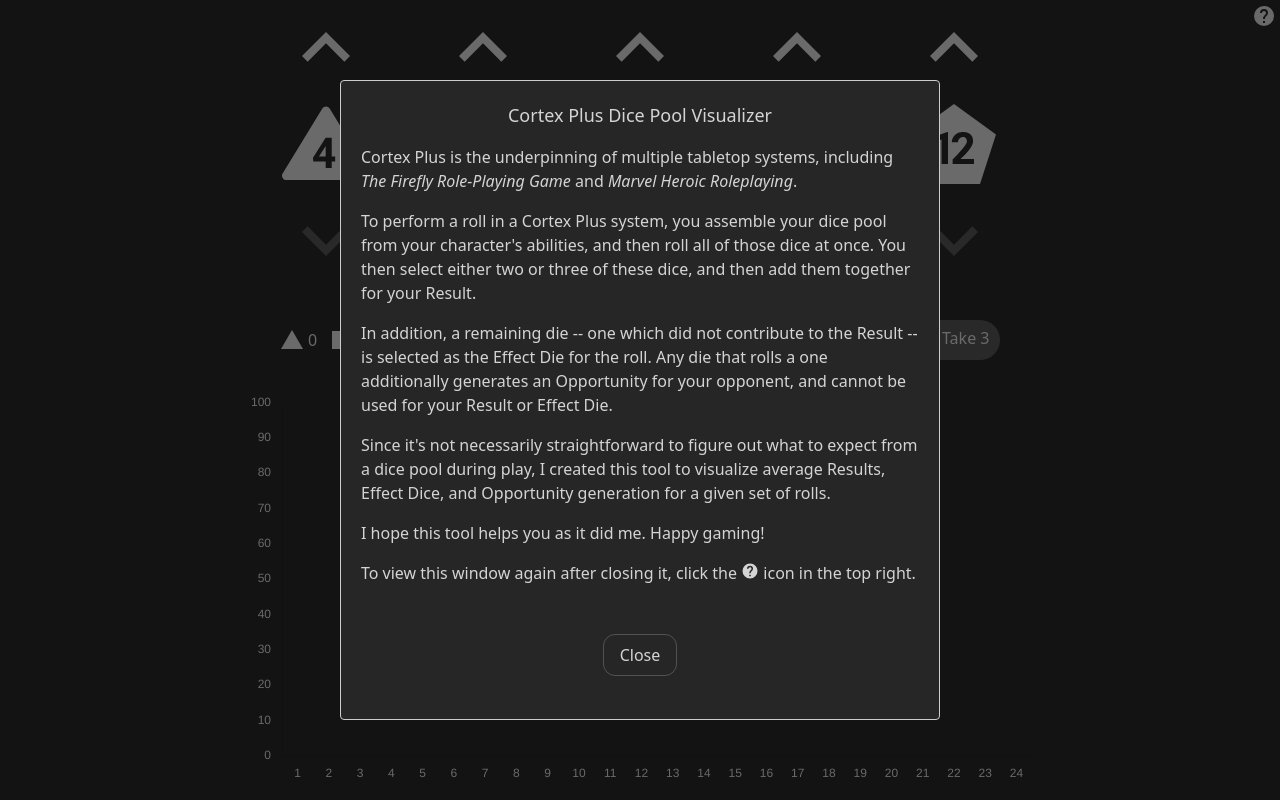
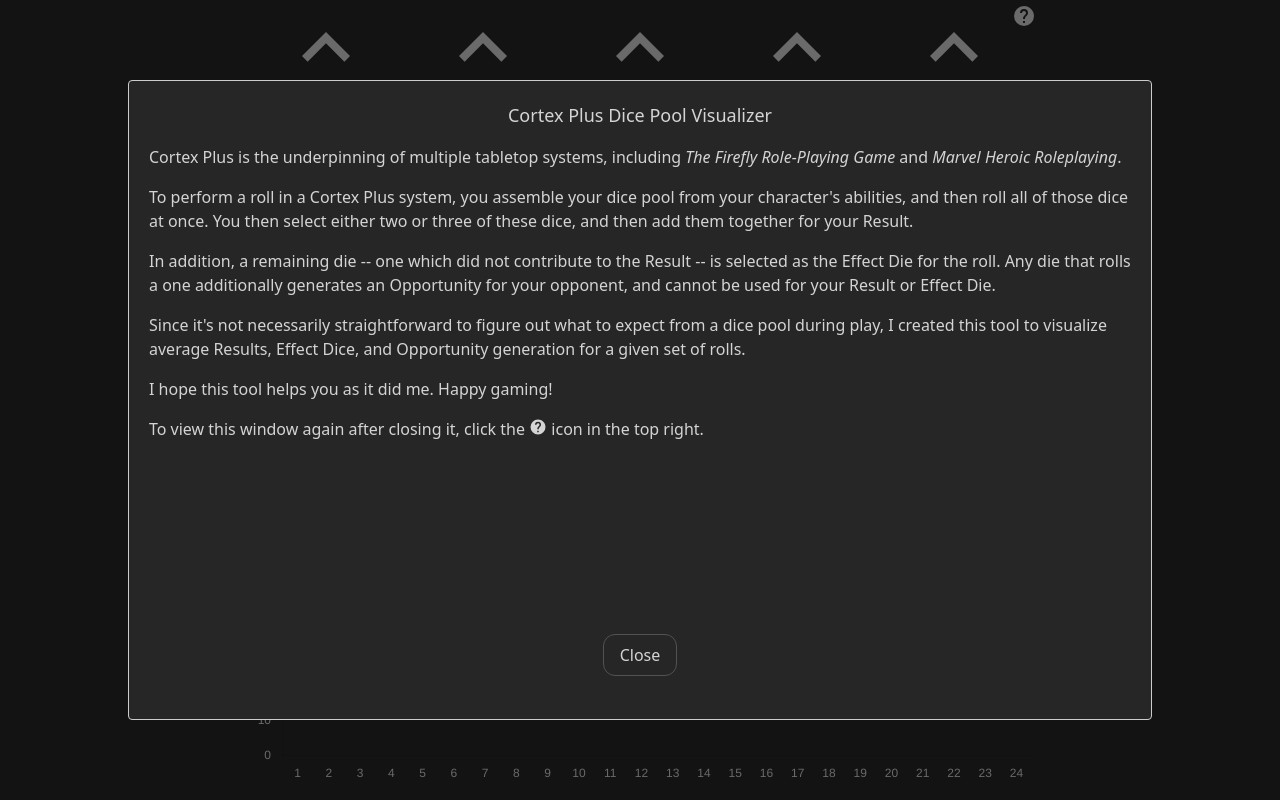
Before and after one commit to emoutrey/MarvelHeroicDicePoolVisualizer, a React (Vite) app: page / in a window 1280 px wide. Built offline with nearby package versions, Linux system fonts and the light colour scheme.

Commit message:
I regret using this modal package

```diff
--- a/src/NewUserModal.tsx
+++ b/src/NewUserModal.tsx
@@ -9,8 +9,7 @@
     },
     content: {
         backgroundColor: colors.neutral[800],
-        minWidth: '480px',
-        maxWidth: '50vw',
+        width: '80vw',
         height: '80vh',
         top: '50%',
         left: '50%',
--- a/src/NewUserModalOpenIcon.tsx
+++ b/src/NewUserModalOpenIcon.tsx
@@ -9,8 +9,10 @@
     const { modalSetOpenFunction } = props;
 
     return (
-        <div className='absolute top-1 right-1 cursor-pointer' onClick={() => modalSetOpenFunction(true)}>
-            <Icon path={mdiHelpCircle} size={1} />
+        <div className='relative'>
+            <div className='absolute top-1 -right-1 cursor-pointer' onClick={() => modalSetOpenFunction(true)}>
+                <Icon path={mdiHelpCircle} size={1} />
+            </div>
         </div>
     )
 }
```
